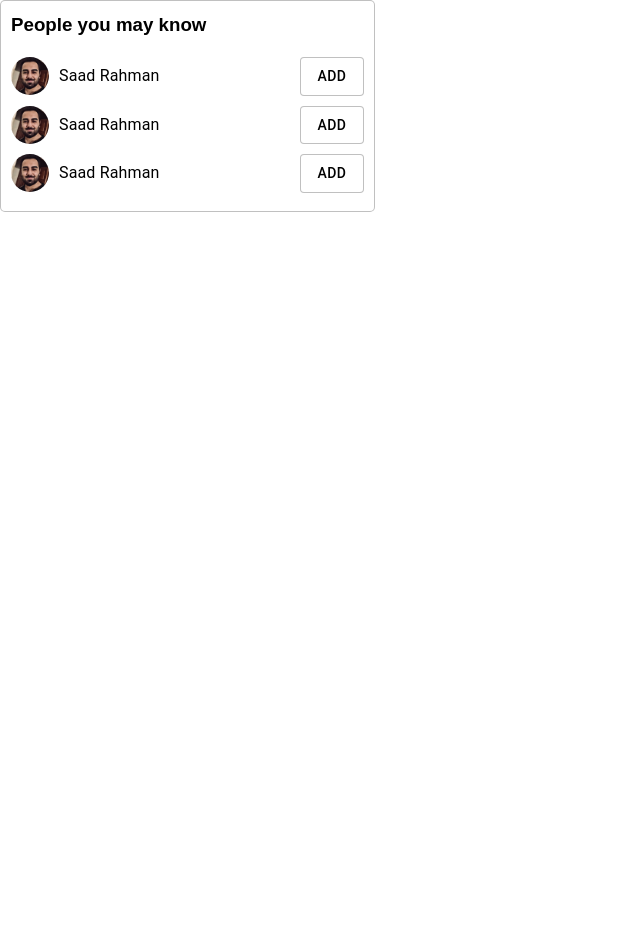
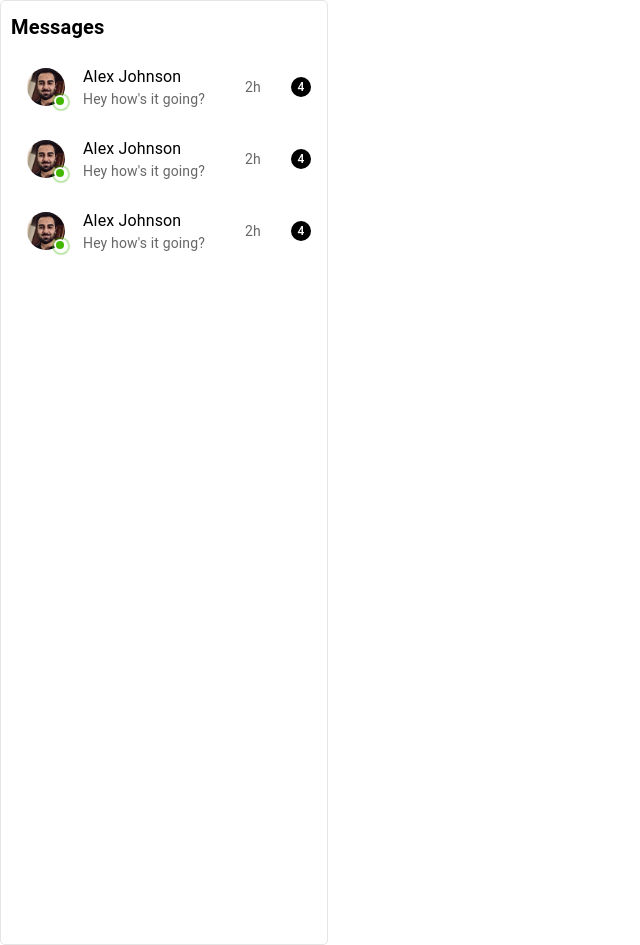
Before and after one commit to TechGuySaad/social-media-app, a React app in the folder client/: page / in a window 1280 px wide. Shown: the whole page, without its empty margins (0-640 px from the left). Before the commit the page ends 800 px from the top, so only its background shows below. Built offline with nearby package versions, Linux system fonts and the light colour scheme; the HTML template or start-up script is replaced by a standard one.

Commit message:
done with chat list

```diff
--- a/client/src/App.jsx
+++ b/client/src/App.jsx
@@ -1,9 +1,10 @@
 import "./App.css";
-import Suggestions from "./components/Suggestions";
+import ChatList from "./components/Chat/ChatList";
+
 function App() {
   return (
     <>
-      <Suggestions />
+      <ChatList />
     </>
   );
 }
--- /dev/null
+++ b/client/src/components/Chat/ChatList.jsx
@@ -0,0 +1,177 @@
+import * as React from "react";
+import { styled } from "@mui/material/styles";
+import Box from "@mui/material/Box";
+import List from "@mui/material/List";
+import ListItem from "@mui/material/ListItem";
+import ListItemAvatar from "@mui/material/ListItemAvatar";
+import ListItemText from "@mui/material/ListItemText";
+import Avatar from "@mui/material/Avatar";
+import IconButton from "@mui/material/IconButton";
+import DeleteIcon from "@mui/icons-material/Delete";
+import profileImage from "../../assets/images/1738500336291.jpeg";
+import { Badge, Typography } from "@mui/material";
+
+const StyledBadge = styled(Badge)(({ theme }) => ({
+  "& .MuiBadge-badge": {
+    backgroundColor: "#44b700",
+    color: "#44b700",
+    boxShadow: `0 0 0 2px ${theme.palette.background.paper}`,
+    "&::after": {
+      position: "absolute",
+      top: 0,
+      left: 0,
+      width: "100%",
+      height: "100%",
+      borderRadius: "50%",
+      animation: "ripple 1.2s infinite ease-in-out",
+      border: "1px solid currentColor",
+      content: '""',
+    },
+  },
+  "@keyframes ripple": {
+    "0%": {
+      transform: "scale(.8)",
+      opacity: 1,
+    },
+    "100%": {
+      transform: "scale(2.4)",
+      opacity: 0,
+    },
+  },
+}));
+
+export default function InteractiveList() {
+  return (
+    <Box
+      sx={{
+        flexGrow: 1,
+        maxWidth: 328,
+        border: "1px solid #e5e5e5",
+        height: 945,
+        borderRadius: "5px",
+        padding: "10px",
+      }}
+    >
+      <Typography variant="h6" color="initial" sx={{ fontWeight: "bold" }}>
+        Messages
+      </Typography>
+      <List>
+        <ListItem
+          button
+          sx={{
+            "&:hover": {
+              backgroundColor: "#f5f5f5", // Optional: Custom hover background
+              cursor: "pointer",
+            },
+          }}
+        >
+          <ListItemAvatar>
+            <StyledBadge
+              overlap="circular"
+              anchorOrigin={{ vertical: "bottom", horizontal: "right" }}
+              variant="dot"
+            >
+              <Avatar
+                alt="Saad Rahman"
+                src={profileImage}
+                sx={{ width: 38, height: 38 }}
+              />
+            </StyledBadge>
+          </ListItemAvatar>
+          <ListItemText
+            primary="Alex Johnson"
+            secondary={" Hey how's it going?"}
+          />
+          <ListItemText secondary={"2h"} />
+
+          <Badge
+            badgeContent={4}
+            color="black"
+            sx={{
+              "& .MuiBadge-badge": {
+                backgroundColor: "black", // Sets the badge background to black
+                color: "white", // Optional: Changes text color to white for better visibility
+              },
+            }}
+          />
+        </ListItem>
+        <ListItem
+          sx={{
+            "&:hover": {
+              backgroundColor: "#f5f5f5", // Optional: Custom hover background
+              cursor: "pointer",
+            },
+          }}
+        >
+          <ListItemAvatar>
+            <StyledBadge
+              overlap="circular"
+              anchorOrigin={{ vertical: "bottom", horizontal: "right" }}
+              variant="dot"
+            >
+              <Avatar
+                alt="Saad Rahman"
+                src={profileImage}
+                sx={{ width: 38, height: 38 }}
+              />
+            </StyledBadge>
+          </ListItemAvatar>
+          <ListItemText
+            primary="Alex Johnson"
+            secondary={" Hey how's it going?"}
+          />
+          <ListItemText secondary={"2h"} />
+
+          <Badge
+            badgeContent={4}
+            color="black"
+            sx={{
+              "& .MuiBadge-badge": {
+                backgroundColor: "black", // Sets the badge background to black
+                color: "white", // Optional: Changes text color to white for better visibility
+              },
+            }}
+          />
+        </ListItem>
+        <ListItem
+          sx={{
+            "&:hover": {
+              backgroundColor: "#f5f5f5", // Optional: Custom hover background
+              cursor: "pointer",
+            },
+          }}
+        >
+          <ListItemAvatar>
+            <StyledBadge
+              overlap="circular"
+              anchorOrigin={{ vertical: "bottom", horizontal: "right" }}
+              variant="dot"
+            >
+              <Avatar
+                alt="Saad Rahman"
+                src={profileImage}
+                sx={{ width: 38, height: 38 }}
+              />
+            </StyledBadge>
+          </ListItemAvatar>
+          <ListItemText
+            primary="Alex Johnson"
+            secondary={" Hey how's it going?"}
+          />
+          <ListItemText secondary={"2h"} />
+
+          <Badge
+            badgeContent={4}
+            color="black"
+            sx={{
+              "& .MuiBadge-badge": {
+                backgroundColor: "black", // Sets the badge background to black
+                color: "white", // Optional: Changes text color to white for better visibility
+              },
+            }}
+          />
+        </ListItem>
+      </List>
+    </Box>
+  );
+}
--- a/client/src/components/Sidebar.jsx
+++ b/client/src/components/Home/Sidebar.jsx
@@ -5,7 +5,6 @@ import ListItem from "@mui/material/ListItem";
 import ListItemButton from "@mui/material/ListItemButton";
 import ListItemIcon from "@mui/material/ListItemIcon";
 import ListItemText from "@mui/material/ListItemText";
-
 import HouseIcon from "@mui/icons-material/House";
 import AccountCircleIcon from "@mui/icons-material/AccountCircle";
 import MessageIcon from "@mui/icons-material/Message";
```
Also changed, not shown: client/src/components/Home/CardComponent.jsx (renamed from client/src/components/CardComponent.jsx), client/src/components/Home/CreatePost.jsx (renamed from client/src/components/CreatePost.jsx), client/src/components/Home/Suggestions.jsx (renamed from client/src/components/Suggestions.jsx).
